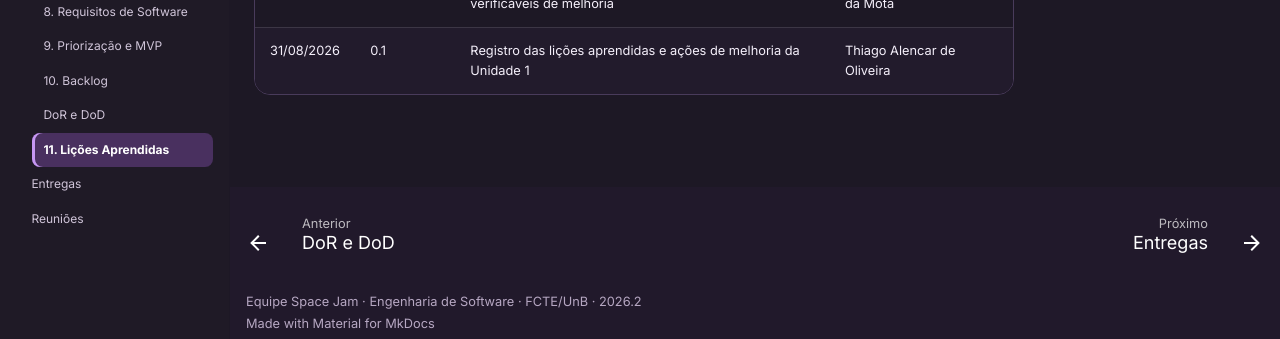
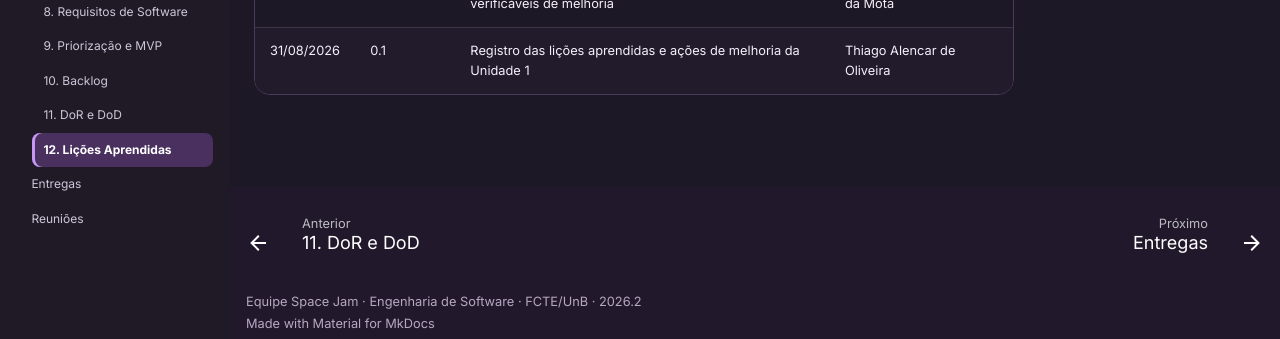
Before and after one commit to mdsreq-fga-unb/REQ-2026.2-T01-SpaceJam, an MkDocs documentation site: the page built from docs/licoes-aprendidas.md, in a window 1280 px wide and 900 px high, scrolled down 1952 px. Shown: the part 553-892 px from the top of the window. Built offline with MkDocs 1.6.1 and Material for MkDocs 9.7.7, drawn with Linux system fonts in a browser that asks for light colours; comment, search, counter and statistics services are not loaded.

```diff
--- a/mkdocs.yml
+++ b/mkdocs.yml
@@ -88,7 +88,7 @@
       - "8. Requisitos de Software": requisitos.md
       - "9. Priorização e MVP": mvp.md
       - "10. Backlog": backlog.md
-      - "DoR e DoD": dor_dod.md
-      - "11. Lições Aprendidas": licoes-aprendidas.md
+      - "11. DoR e DoD": dor_dod.md
+      - "12. Lições Aprendidas": licoes-aprendidas.md
   - Entregas: entregas.md
   - Reuniões: reunioes.md
```
Also changed, not shown: docs/reunioes.md (+5 -0 lines).
